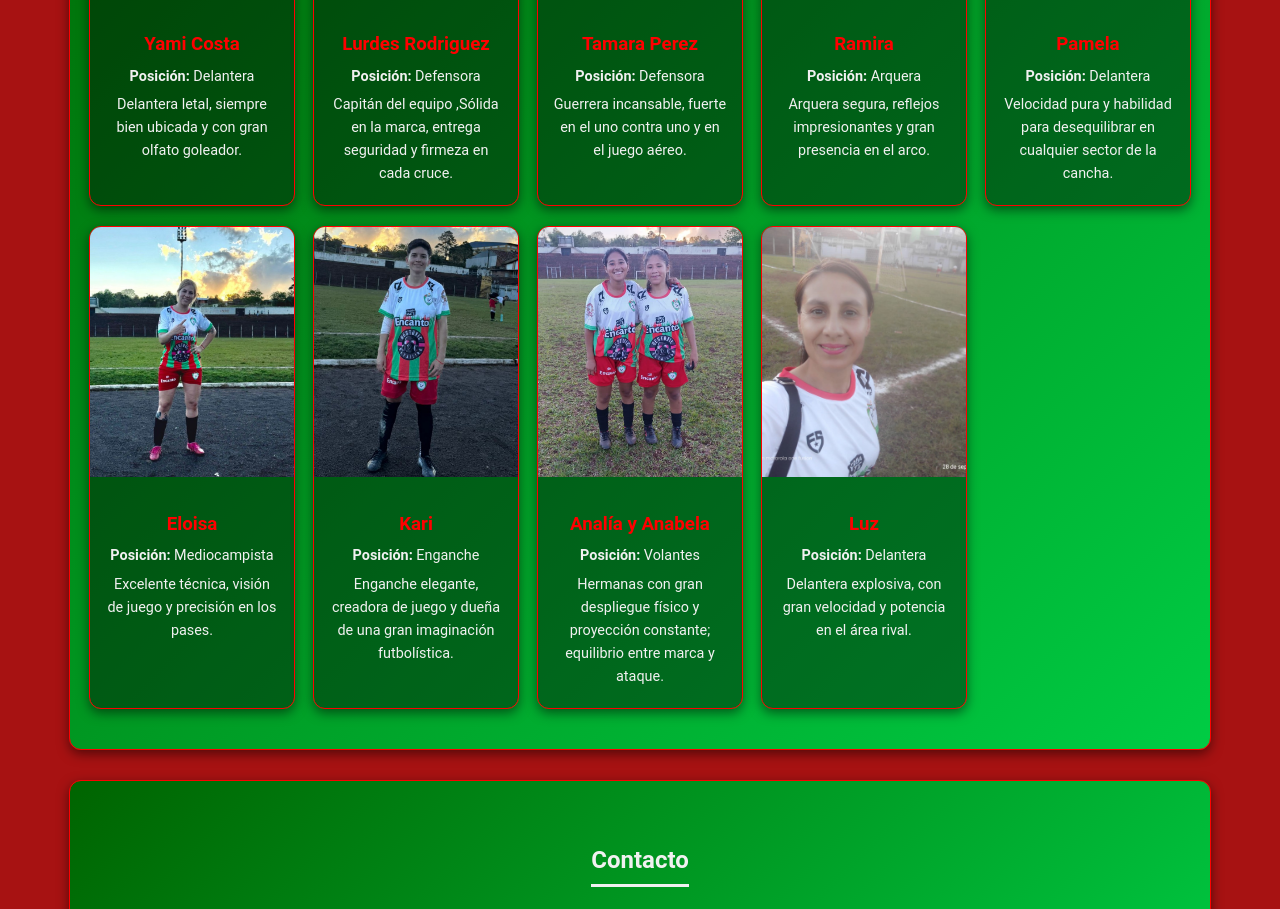
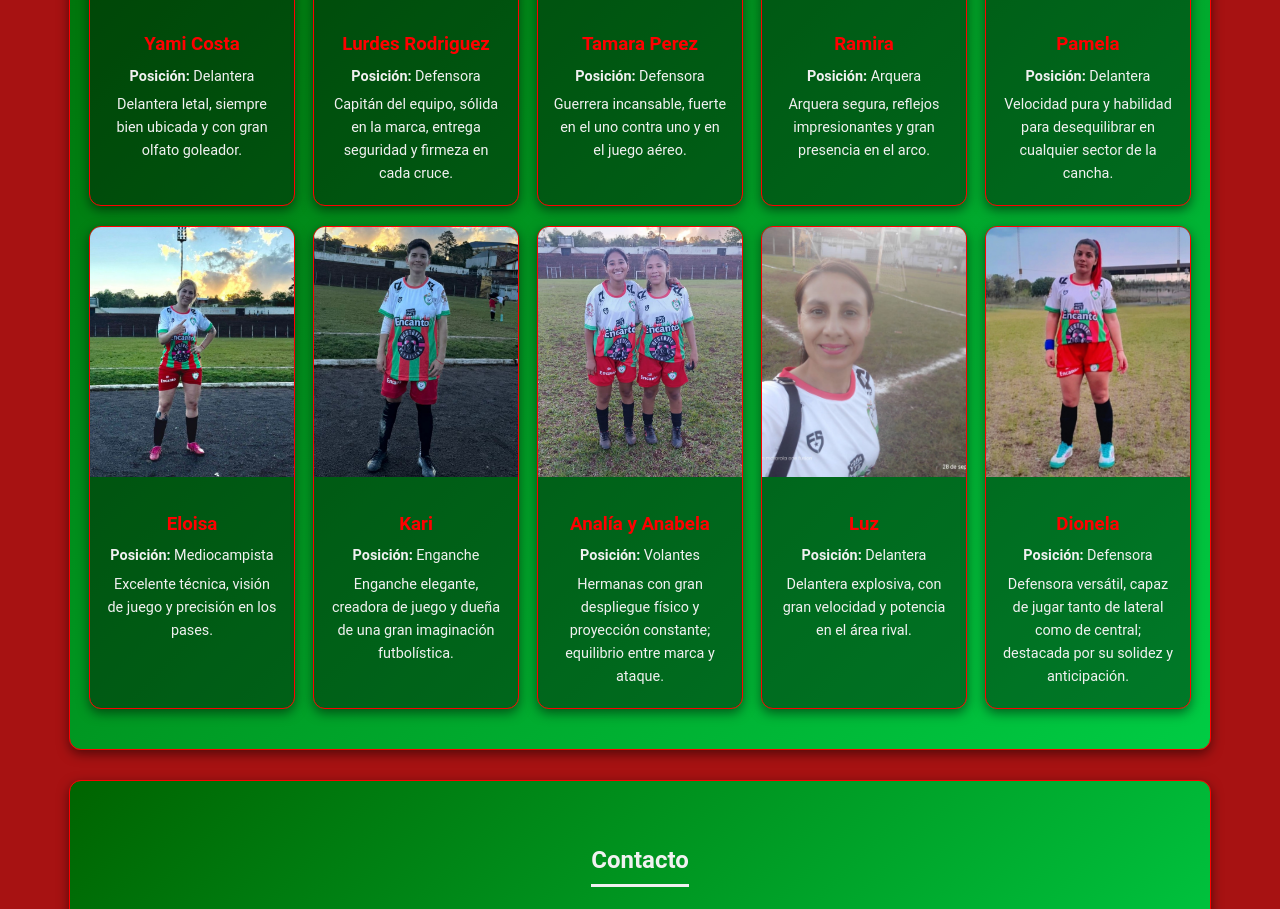
Before and after one commit to CristianLorenzo11/aemo, a plain HTML site: page index.html in a window 1280 px wide. Shown: the part 1835-2744 px from the top of the page. Drawn offline with Linux system fonts and the light colour scheme.

Commit message:
Add files via upload

```diff
--- a/index.html
+++ b/index.html
@@ -249,7 +249,7 @@
   <p>&copy; 2025 AEMO Femenino - Todos los derechos reservados</p>
 </footer>
 
-  <!-- ===== JAVASCRIPT ===== -->
+<!-- ===== JAVASCRIPT ===== -->
 <script>
   // Lista de jugadoras
   const jugadoras = [
@@ -262,7 +262,7 @@
     {
       nombre: "Lurdes Rodriguez",
       posicion: "Defensora",
-      desc: "Capitán del equipo ,Sólida en la marca, entrega seguridad y firmeza en cada cruce.",
+      desc: "Capitán del equipo, sólida en la marca, entrega seguridad y firmeza en cada cruce.",
       foto: "llurdes.jpg"
     },
     {
@@ -297,7 +297,7 @@
     },
     {
       nombre: "Analía y Anabela",
-      posicion: "Volantes ",
+      posicion: "Volantes",
       desc: "Hermanas con gran despliegue físico y proyección constante; equilibrio entre marca y ataque.",
       foto: "hermanas.jpg"
     },
@@ -306,6 +306,12 @@
       posicion: "Delantera",
       desc: "Delantera explosiva, con gran velocidad y potencia en el área rival.",
       foto: "luz.jpg"
+    },
+    {
+      nombre: "Dionela",
+      posicion: "Defensora",
+      desc: "Defensora versátil, capaz de jugar tanto de lateral como de central; destacada por su solidez y anticipación.",
+      foto: "dionela.jpg"
     },
   ];
 
```
Also changed, not shown: dionela.jpg (added).
